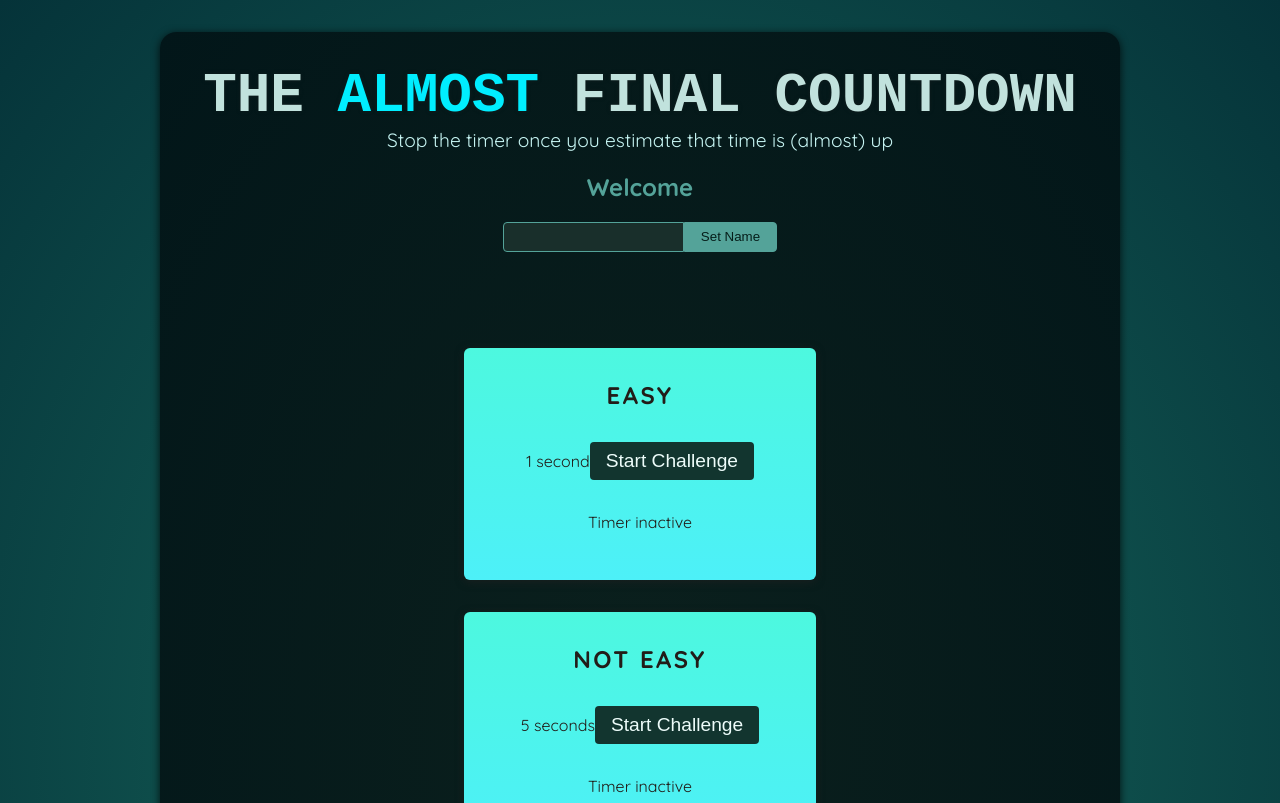
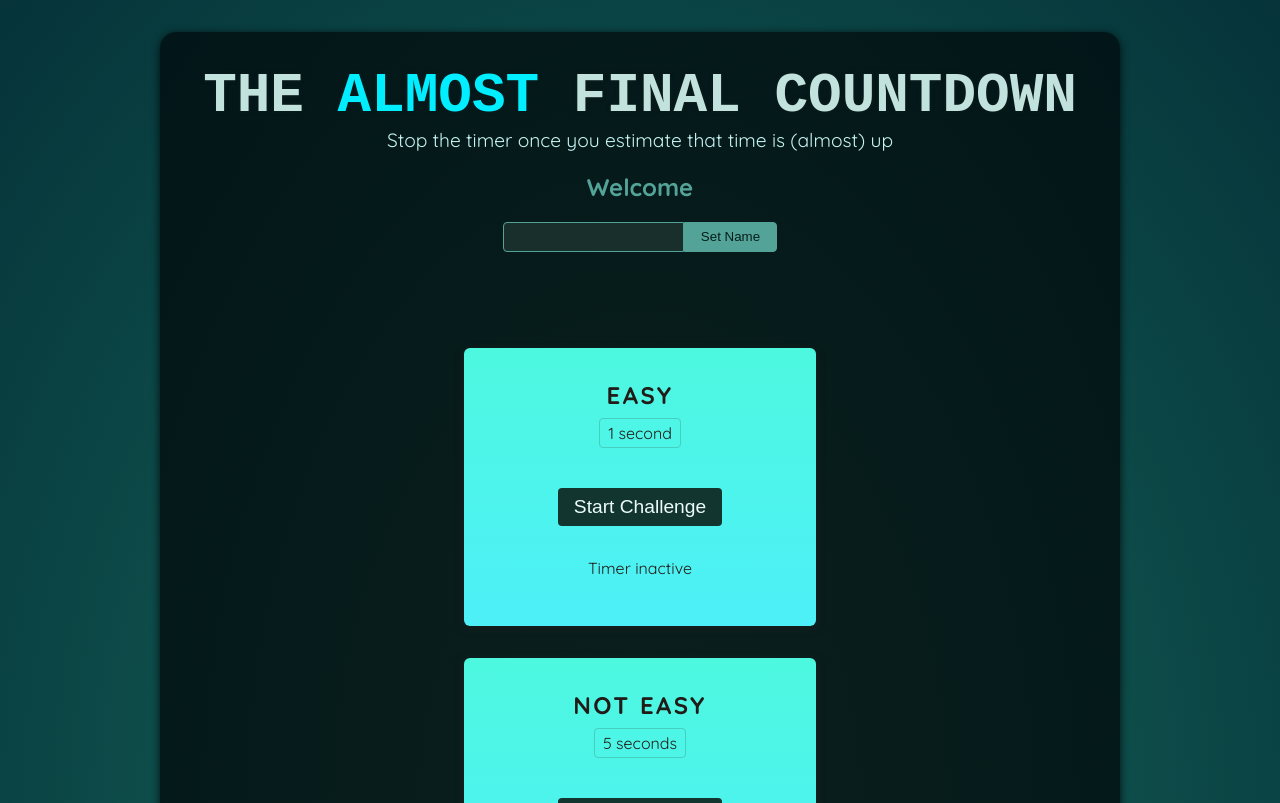
Before and after one commit to kostaskaplanis2001/TheAlmostFinal-Countdown-Game, a React (Vite) app: page / in a window 1280 px wide. Shown: the top 803 px of the page. Built offline with nearby package versions, Linux system fonts and the light colour scheme; a web font is replaced by a local one.

Commit message:
Using Refs for More tThan DOM Element Connections

```diff
--- a/src/components/TimerChallenge.jsx
+++ b/src/components/TimerChallenge.jsx
@@ -1,28 +1,35 @@
-import { useState } from 'react';
+import { useState, useRef } from 'react';
+
+// let timer;
 
 export default function TimerChallenge({ title, targetTime }) {
+    const timer = useRef();
+
 
     const [timerStarted, setTimerStarted] = useState(false);
     const [timerExpired, setTimerExpired] = useState(false);
 
+
     function handleStart() {
-        console.log('button clicked!');
-
-        setTimeout(() => { setTimerExpired(true); }, targetTime * 1000);
+        timer.current = setTimeout(() => {
+            setTimerExpired(true);
+        }, targetTime * 1000);
 
         setTimerStarted(true);
     }
 
     function handleStop() {
-
+        clearTimeout(timer.current);
     }
 
     return <section className="challenge">
         <h2>{title}</h2>
         {timerExpired && <p>You lost!</p>}
-        <p className="challenge-title">
+        <p className="challenge-time">
             {targetTime} second{targetTime > 1 ? 's' : ''}
-            <button onClick={handleStart}>
+        </p>
+        <p>
+            <button onClick={timerStarted ? handleStop : handleStart}>
                 {timerStarted ? 'Stop' : 'Start'} Challenge
             </button>
         </p>
```
